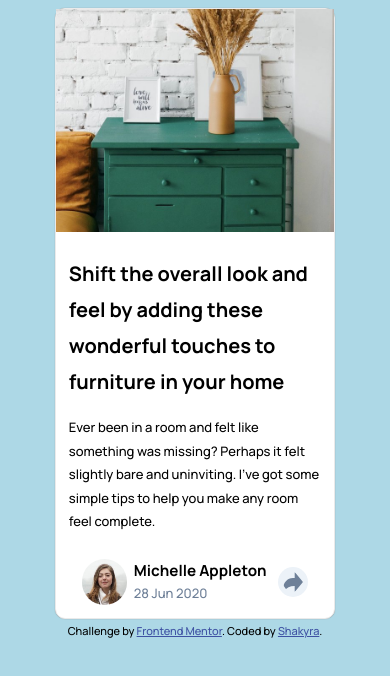
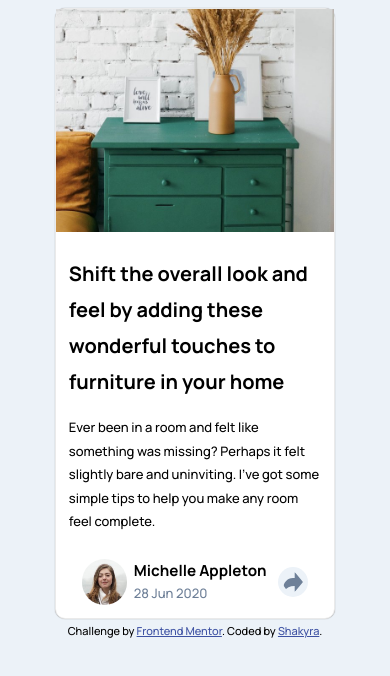
Before and after one commit to shakyra/ArticlePreviewChallenge, a plain HTML site: page index.html in a window 390 px wide. Drawn offline with Linux system fonts and the light colour scheme.

Commit message:
Remove media query test background colors

```diff
--- a/styles.css
+++ b/styles.css
@@ -99,10 +99,6 @@ time {
 
 
 @media only screen and (max-width: 875px) {
-  body {
-    background-color: lightgreen;
-  }
-
   .column {
     margin: 0;
     padding: 0;
@@ -131,10 +127,3 @@ time {
     flex-direction: row;
   }
 }
-
-
-@media only screen and (max-width: 600px) {
-  body {
-    background-color: lightblue;
-  }
-}
```
